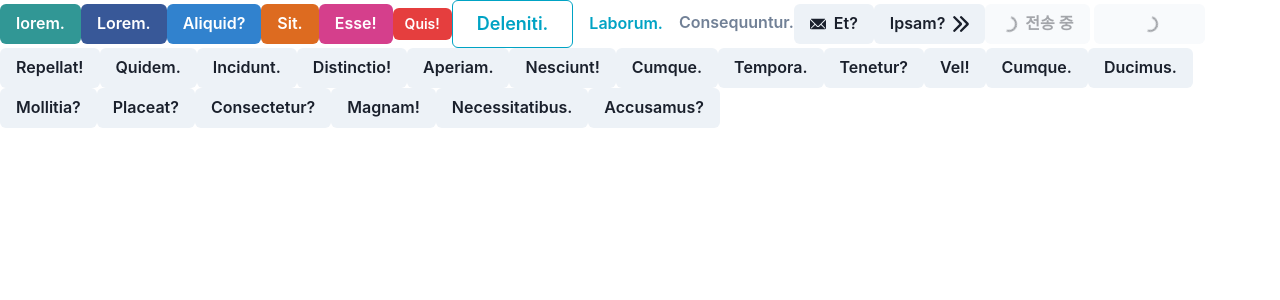
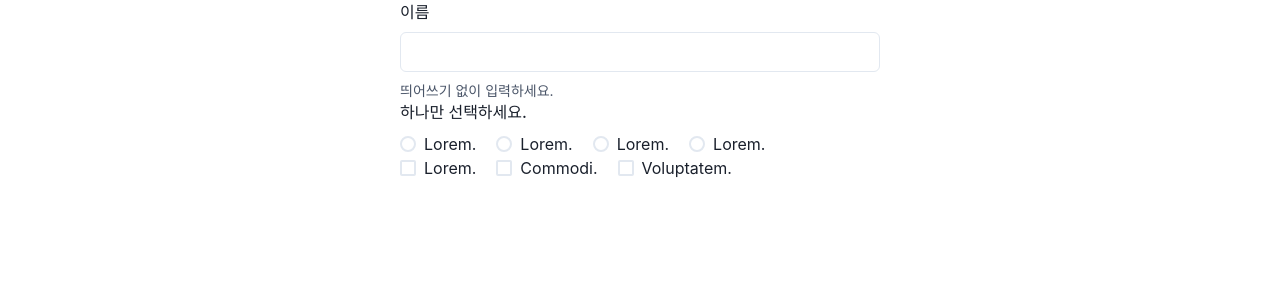
Before and after one commit to yel106/react20231031, a React (Create React App) app: page / in a window 1280 px wide. Shown: the top 300 px of the page. Built offline with nearby package versions, Linux system fonts and the light colour scheme.

Commit message:
Input, Radio, CheckBox 사용

```diff
--- a/src/App.js
+++ b/src/App.js
@@ -1,50 +1,59 @@
-import { Button } from "@chakra-ui/react";
-import { ArrowRightIcon, EmailIcon } from "@chakra-ui/icons";
+import {
+  Box,
+  Center,
+  Checkbox,
+  CheckboxGroup,
+  Flex,
+  FormControl,
+  FormHelperText,
+  FormLabel,
+  Input,
+  Radio,
+  RadioGroup,
+} from "@chakra-ui/react";
 
-function App() {
+function App(props) {
   return (
-    <>
-      <Button colorScheme="teal">lorem.</Button>
-      <Button colorScheme="facebook">Lorem.</Button>
-      <Button colorScheme="blue">Aliquid?</Button>
-      <Button colorScheme="orange">Sit.</Button>
-      <Button colorScheme="pink">Esse!</Button>
-      <Button colorScheme="red" size={"sm"}>
-        Quis!
-      </Button>
-      <Button colorScheme="cyan" size={"lg"} variant={"outline"}>
-        Deleniti.
-      </Button>
-      <Button colorScheme="cyan" variant="ghost">
-        Laborum.
-      </Button>
-      <Button variant={"link"}>Consequuntur.</Button>
-      <Button leftIcon={<EmailIcon />}>Et?</Button>
-      <Button rightIcon={<ArrowRightIcon />}>Ipsam?</Button>
-      <Button isLoading loadingText={"전송 중"}>
-        A.
-      </Button>{" "}
-      {/*로딩 중일 땐 클릭이 안되게*/}
-      <Button isLoading>Commodi!</Button>
-      <Button>Repellat!</Button>
-      <Button>Quidem.</Button>
-      <Button>Incidunt.</Button>
-      <Button>Distinctio!</Button>
-      <Button>Aperiam.</Button>
-      <Button>Nesciunt!</Button>
-      <Button>Cumque.</Button>
-      <Button>Tempora.</Button>
-      <Button>Tenetur?</Button>
-      <Button>Vel!</Button>
-      <Button>Cumque.</Button>
-      <Button>Ducimus.</Button>
-      <Button>Mollitia?</Button>
-      <Button>Placeat?</Button>
-      <Button>Consectetur?</Button>
-      <Button>Magnam!</Button>
-      <Button>Necessitatibus.</Button>
-      <Button>Accusamus?</Button>
-    </>
+    <div>
+      <Center>
+        <Box w={"480px"}>
+          <FormControl>
+            <FormLabel>이름</FormLabel>
+            <Input />
+            <FormHelperText>띄어쓰기 없이 입력하세요.</FormHelperText>
+          </FormControl>
+        </Box>
+      </Center>
+
+      <Center>
+        <Box w={"480px"}>
+          <FormControl>
+            <FormLabel>하나만 선택하세요.</FormLabel>
+            <RadioGroup>
+              <Flex gap={5}>
+                <Radio value="value1">Lorem.</Radio>
+                <Radio value="value2">Lorem.</Radio>
+                <Radio value="value3">Lorem.</Radio>
+                <Radio value="value4">Lorem.</Radio>
+              </Flex>
+            </RadioGroup>
+          </FormControl>
+        </Box>
+      </Center>
+      <Center>
+        <Box w={"480px"}>
+          <FormControl>
+            <CheckboxGroup>
+              <Flex gap={5}>
+                <Checkbox colorScheme="orange">Lorem.</Checkbox>
+                <Checkbox colorScheme="blue">Commodi.</Checkbox>
+                <Checkbox colorScheme="teal">Voluptatem.</Checkbox>
+              </Flex>
+            </CheckboxGroup>
+          </FormControl>
+        </Box>
+      </Center>
+    </div>
   );
 }
 
```
